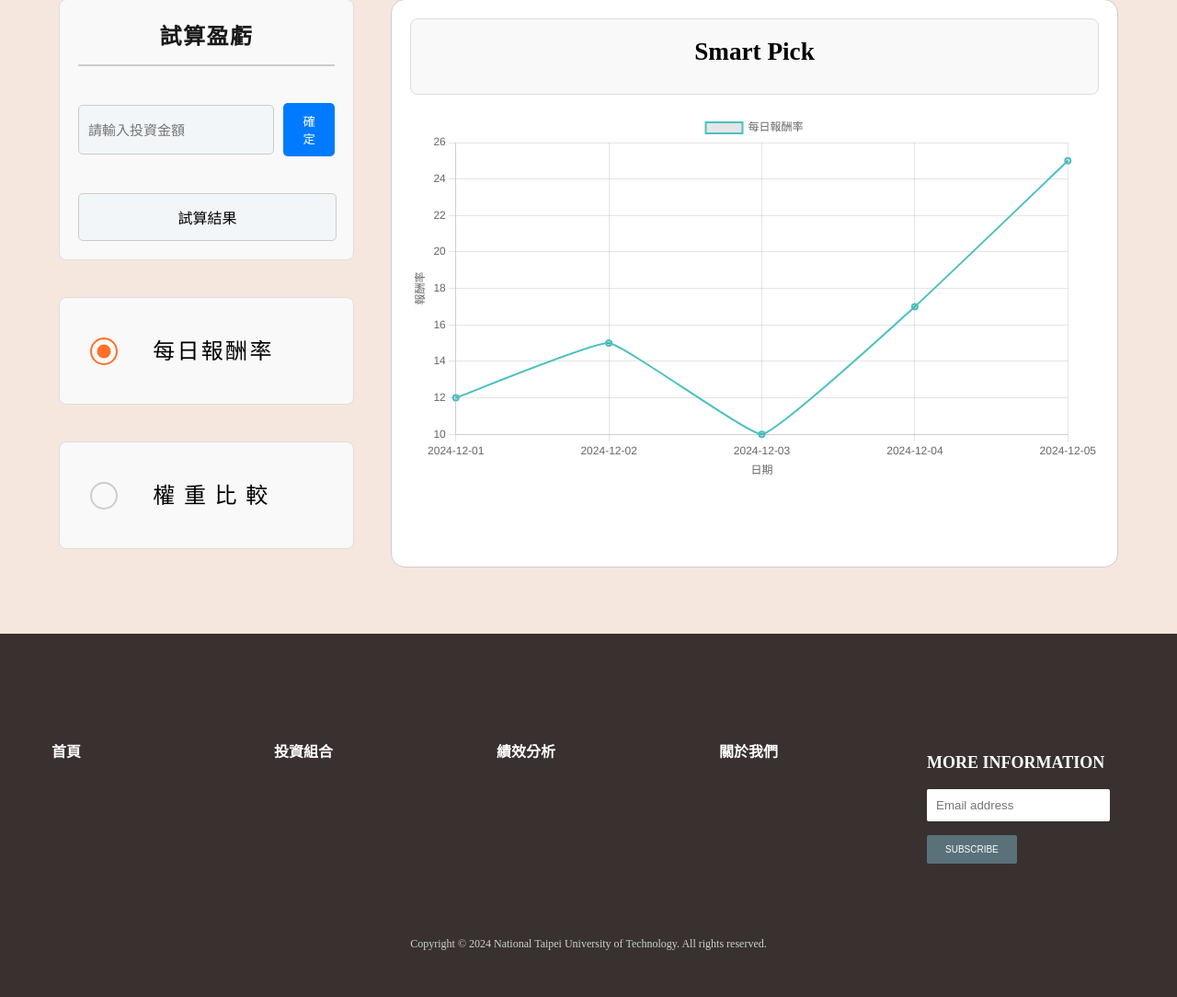
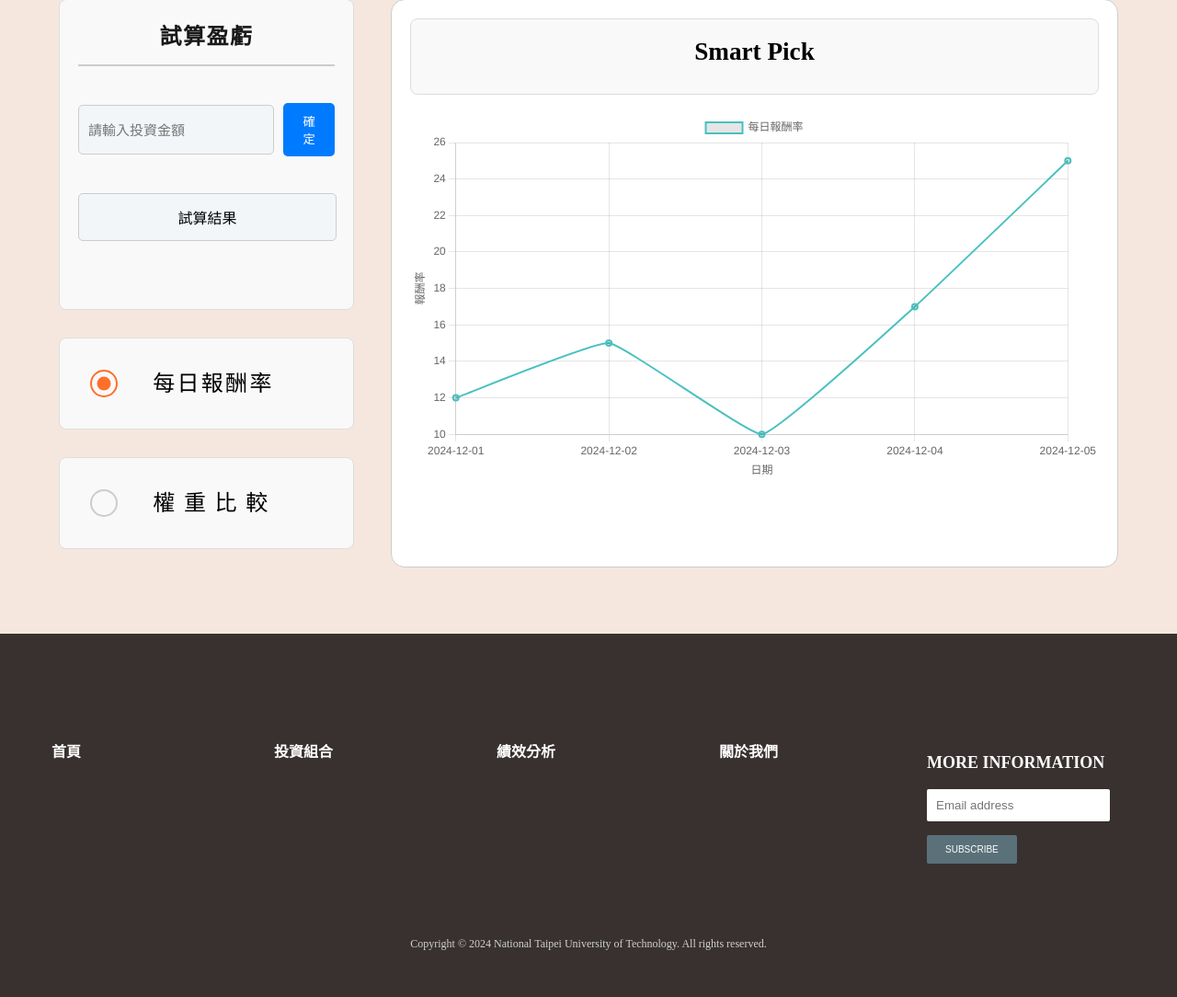
Before and after one commit to WAmy2003/Senior-Project, a Django app: page /analysis.html in a window 1280 px wide. Shown: the part 145-1229 px from the top of the page at 92% size. Run offline with Django 5.2, Linux system fonts and the light colour scheme.

Commit message:
成功解決無法並列問題

```diff
--- a/Django/app/static/css/style4.css
+++ b/Django/app/static/css/style4.css
@@ -120,11 +120,11 @@ main {
 }
 
 .profit-section {
-    height: calc(60% - 10px); /* 占左側高度的 50%，扣除間隙 */
+    height: calc(70% - 10px); /* 增加高度 */
 }
 
 .comparison-section {
-    height: calc(20% - 10px); /* 每個占左側高度的 25%，扣除間隙 */
+    height: calc(15% - 10px); /* 每個區塊減少高度 */
 }
 
 /* 試算盈虧區塊 */
@@ -195,6 +195,10 @@ main {
     display: flex;
     align-items: center;
     gap: 10px;
+}
+
+.left-panel {
+    gap: 10px; /* 減少兩個區塊之間的空隙 */
 }
 
 .radio-btn {
@@ -281,11 +285,24 @@ main {
 /* 權重比較區域：分為左右兩個區塊 */
 .content-container2 {
     display: flex; /* 使用 flex 使 Smart Pick 和 0050 並排 */
-    justify-content: space-between;
-    flex-direction: row;
     width: 60%;
     height: 80%;
 }
+
+/* 專門控制折線圖的 container */
+#smart-pick-container {
+    display: block; /* 顯示折線圖 */
+    width: 100%;
+    height: 100%;
+}
+
+/* 專門控制權重比較的 container */
+#weight-comparison-container {
+    display: flex; /* 顯示圓餅圖並排 */
+    width: 60%;
+    height: 80%;
+}
+
 
 /* 每個區塊的樣式 */
 .section2 {
--- a/Django/app/static/js/ProfitAndLoss.js
+++ b/Django/app/static/js/ProfitAndLoss.js
@@ -15,7 +15,7 @@ document.addEventListener("DOMContentLoaded", () => {
       weightComparisonContainer.style.display = "none";
     } else if (option === "weight") {
       smartPickContainer.style.display = "none";
-      weightComparisonContainer.style.display = "block";
+      weightComparisonContainer.style.display = "flex";
     }
   };
 
--- a/Django/app/static/js/Weight.js
+++ b/Django/app/static/js/Weight.js
@@ -1,48 +1,65 @@
-const ctxSmartPick = document.getElementById('chart-smart-pick').getContext('2d');
-const ctx0050 = document.getElementById('chart-0050').getContext('2d');
+// 儲存圖表實例變數
+let smartPickChartInstance = null;
+let chart0050Instance = null;
 
-const smartPickChart = new Chart(ctxSmartPick, {
-    type: 'pie',
+// 初始化 Smart Pick 圓餅圖
+function initializeSmartPickChart() {
+  const ctxSmartPick = document.getElementById("chart-smart-pick").getContext("2d");
+
+  // 如果已有舊圖表實例，先銷毀
+  if (smartPickChartInstance) {
+    smartPickChartInstance.destroy();
+  }
+
+  // 創建新圖表
+  smartPickChartInstance = new Chart(ctxSmartPick, {
+    type: "pie",
     data: {
-        labels: ['A', 'B', 'C'],
-        datasets: [{
+      labels: ["A", "B", "C"],
+      datasets: [
+        {
           data: [50, 30, 20],
-            backgroundColor: ['#ff9999','#66b3ff','#99ff99'],
-            borderColor: ['#ff6666','#3399ff','#66ff66'],
-            borderWidth: 1
-        }]
+          backgroundColor: ["#ff9999", "#66b3ff", "#99ff99"],
+        },
+      ],
     },
     options: {
       responsive: true,
-        maintainAspectRatio: true, // 保持比例
+      maintainAspectRatio: false,
       plugins: {
-            legend: {
-                position: 'top',
+        legend: { position: "top" },
       },
     },
-        aspectRatio: 1, // 圓餅圖保持正方形
-        elements: {
-            arc: {
-                borderWidth: 1,
+  });
 }
+
+// 初始化 0050 圓餅圖
+function initialize0050Chart() {
+  const ctx0050 = document.getElementById("chart-0050").getContext("2d");
+
+  // 如果已有舊圖表實例，先銷毀
+  if (chart0050Instance) {
+    chart0050Instance.destroy();
+  }
+
+  // 創建新圖表
+  chart0050Instance = new Chart(ctx0050, {
+    type: "pie",
+    data: {
+      labels: ["X", "Y", "Z"],
+      datasets: [
+        {
+          data: [40, 40, 20],
+          backgroundColor: ["#ff9999", "#66b3ff", "#99ff99"],
         },
-    }
-});
-
-const chart0050 = new Chart(ctx0050, {
-    type: 'pie',
-    data: {
-        labels: ['X', 'Y', 'Z'],
-        datasets: [{
-            data: [40, 40, 20],
-            backgroundColor: ['#ff9999','#66b3ff','#99ff99'],
-            borderColor: ['#ff6666','#3399ff','#66ff66'],
-            borderWidth: 1
-        }]
+      ],
     },
     options: {
       responsive: true,
-        maintainAspectRatio: true,
-        aspectRatio: 1,
+      maintainAspectRatio: false,
+      plugins: {
+        legend: { position: "top" },
+      },
+    },
+  });
 }
-});
--- a/Django/app/templates/analysis.html
+++ b/Django/app/templates/analysis.html
@@ -125,6 +125,7 @@
     <script src="../static/js/LineChart.js"></script> <!--Smart Pick 折線圖-->
     <!-- 引入 Chart.js -->
     <script src="https://cdn.jsdelivr.net/npm/chart.js"></script>
+    <script src="../static/js/Weight.js"></script>
 </body>
 
 </html>
```
Lines whose indentation alone changed are shown as unchanged.
